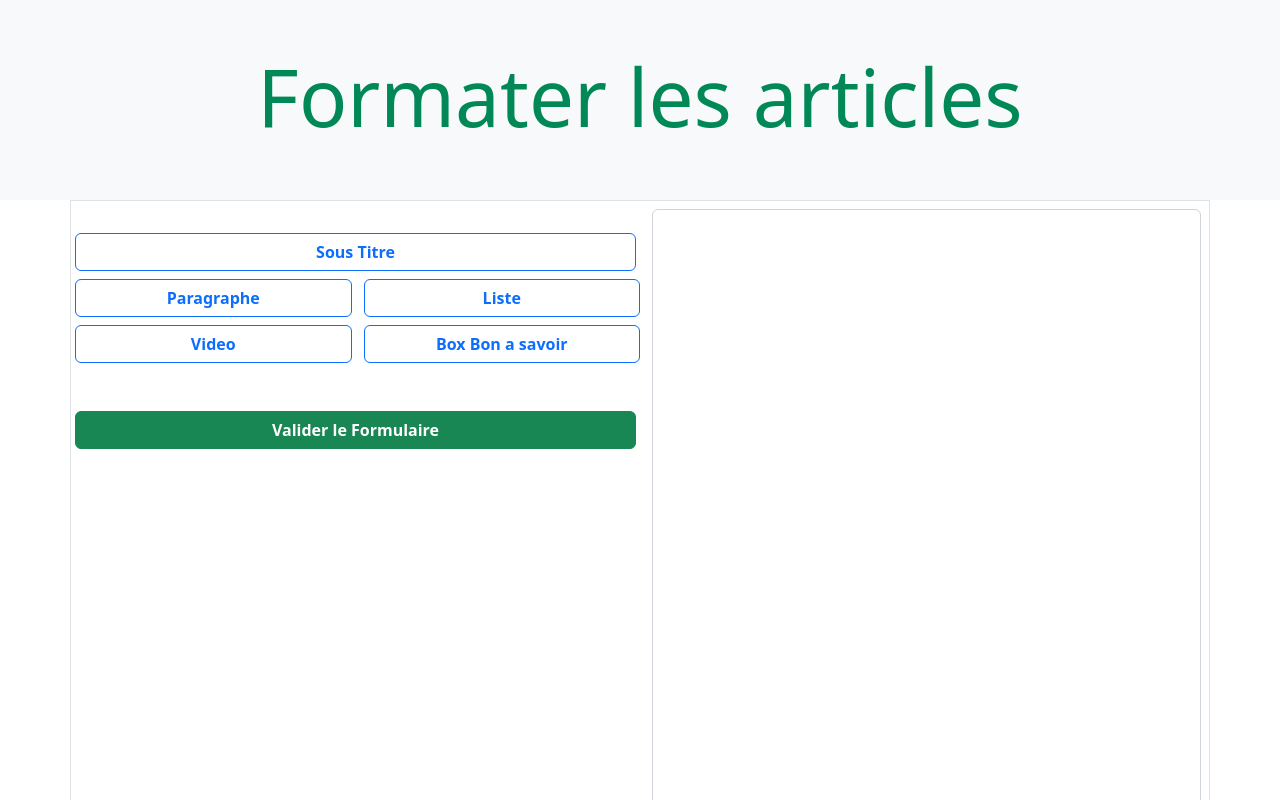
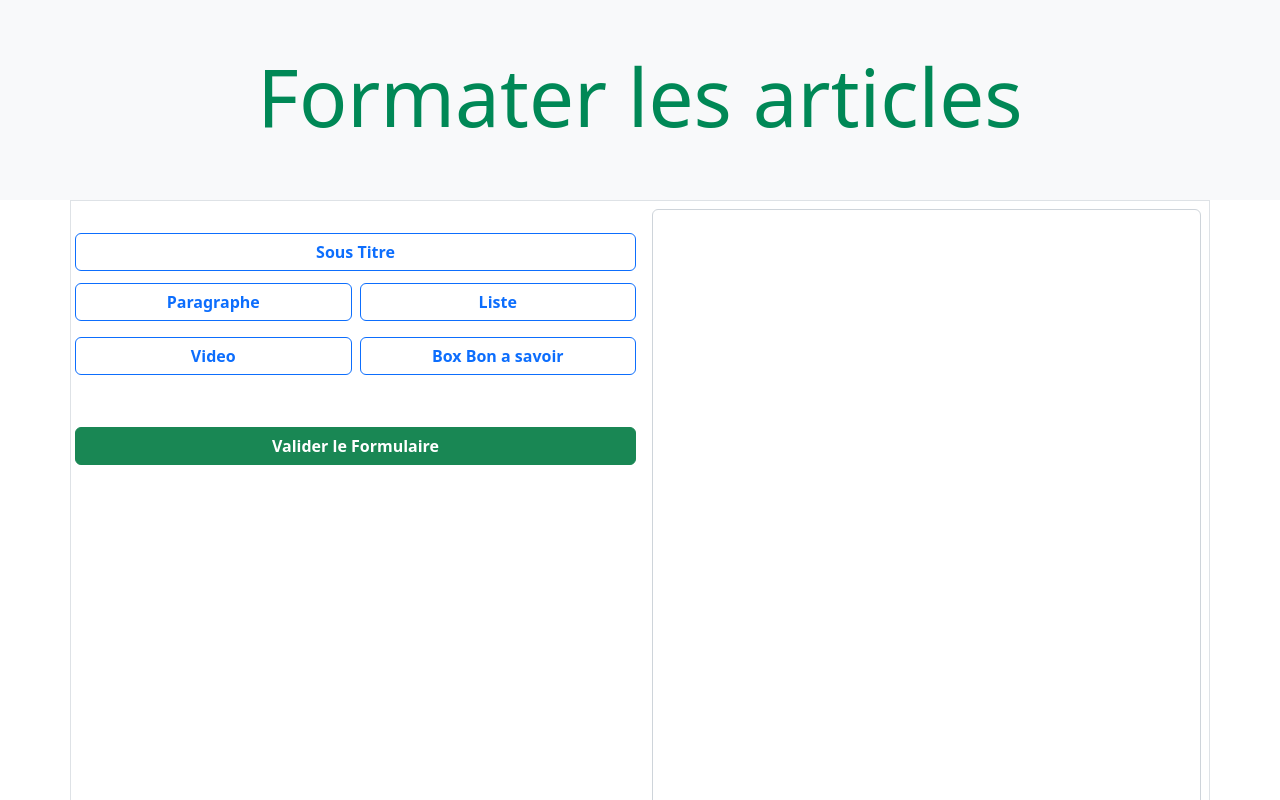
Before and after one commit to axeljunior1/bnp_projet_formatage_v3, a React (Create React App) app: page / in a window 1280 px wide. Shown: the top 800 px of the page. Built offline with nearby package versions, Linux system fonts and the light colour scheme.

Commit message:
Update BoxDeComposant.js
Bootstrap classes

```diff
--- a/src/composants/BoxDeComposant.js
+++ b/src/composants/BoxDeComposant.js
@@ -9,18 +9,18 @@ const BoxDeComposant = (props) => {
                 <button type="button" className="text-bold col-12 btn btn-outline-primary" onClick={() => props.choix_btn(0)}>Sous Titre  </button>
             </div>
             <div className="row pt-2 p-0 m-0 ">
-                <div className="col-6  px-1">
+                <div className="col-md-6 col-12  p-1">
                     <button type="button" className="text-bold col-12 btn btn-outline-primary" onClick={() => props.choix_btn(1)}>  Paragraphe </button>
                 </div>
-                <div className="col-6  pe-0 ps-2">
+                <div className="col-md-6 col-12  p-1">
                     <button type="button" className="text-bold  col-12 btn btn-outline-primary" onClick={() => props.choix_btn(2)}> Liste</button>
                 </div>
             </div>
             <div className="row pt-2 p-0 m-0 ">
-                <div className="col-6  px-1">
+                <div className="col-md-6 col-12  p-1">
                     <button type="button" className=" text-bold col-12 btn btn-outline-primary" onClick={() => props.choix_btn(3)} >Video </button>
                 </div>
-                <div className="col-6  pe-0 ps-2">
+                <div className="col-md-6 col-12  p-1">
                     <button type="button" className=" text-bold col-12 btn btn-outline-primary" onClick={() => props.choix_btn(4)}> Box Bon a savoir </button>
                 </div>
                 <div className="  px-1 pt-5">
```
